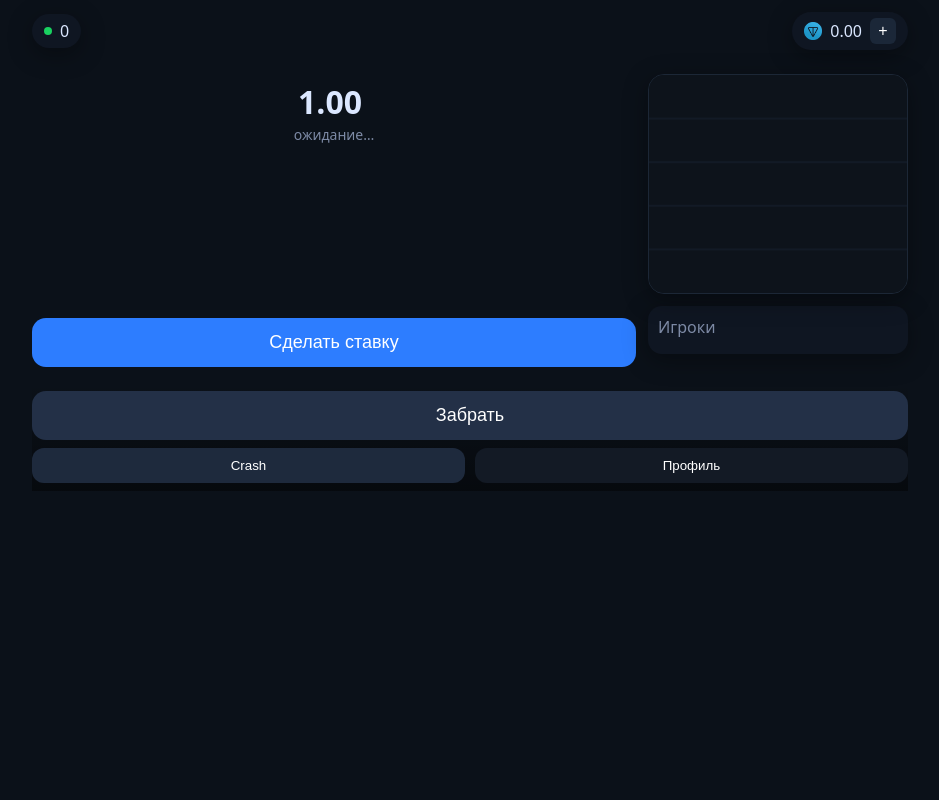
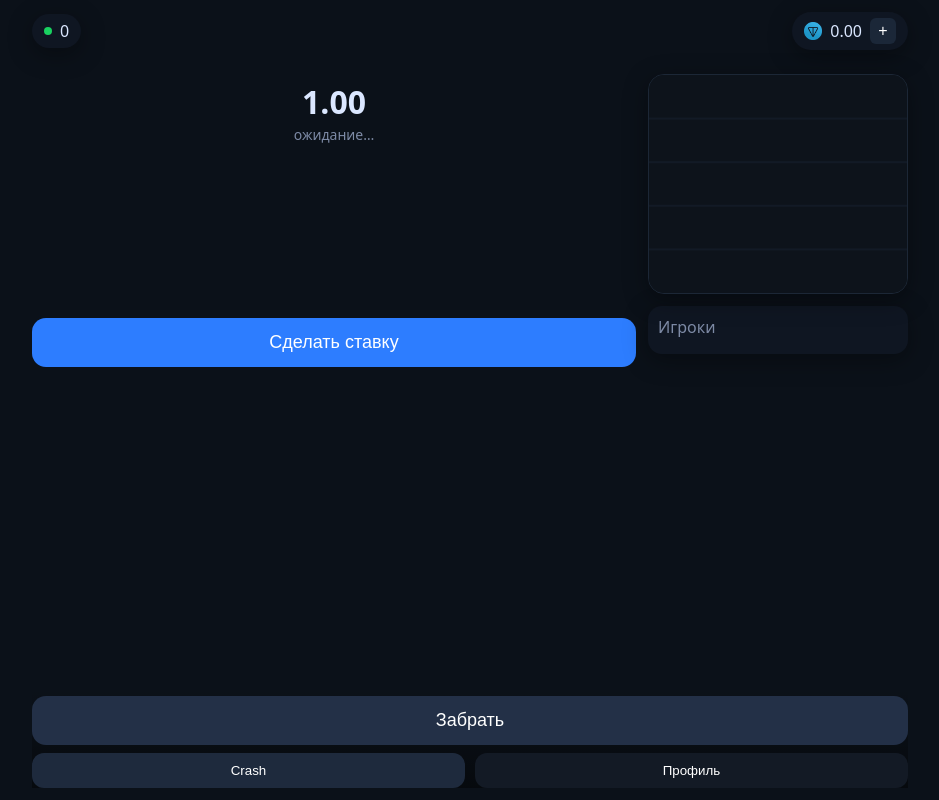
Before and after one commit to NikLaaaa/Racketka, a website: page public/index.html in a window 1280 px wide. Shown: the whole page, without its empty margins (170-1109 px from the left). Drawn offline with Linux system fonts and the light colour scheme.

Commit message:
Update style.css

```diff
--- a/public/style.css
+++ b/public/style.css
@@ -8,27 +8,34 @@
   --bad: #ff5c5c;
   --chip: #1b2533;
   --shadow: 0 6px 24px rgba(0,0,0,.35);
+
+  --safe-bottom: env(safe-area-inset-bottom, 0px);
 }
 
-/* safe-area и корректная высота на iOS */
-:root { --safe-bottom: env(safe-area-inset-bottom, 0px); }
 @supports (padding-bottom: constant(safe-area-inset-bottom)) {
-  :root { --safe-bottom: constant(safe-area-inset-bottom); }
+  :root{
+    --safe-bottom: constant(safe-area-inset-bottom);
+  }
 }
-html,body{ height:100%; }
-body{
+
+*{ box-sizing:border-box; }
+
+html,body{
   margin:0; padding:0;
+  height:100%;
   background:var(--bg);
   color:var(--text);
   font-family:system-ui, -apple-system, Segoe UI, Roboto, sans-serif;
-  min-height:100dvh;
-  padding-bottom:max(8px, var(--safe-bottom));
 }
-
-*{ box-sizing:border-box; }
 img{ display:block; }
 
-.wrap{ max-width:900px; margin:0 auto; padding:12px; }
+.wrap{
+  max-width:900px; margin:0 auto;
+  min-height:100dvh;
+  display:flex;
+  flex-direction:column;
+  padding:12px 12px calc(12px + var(--safe-bottom));
+}
 
 /* top */
 .topbar{ display:flex; align-items:center; gap:10px; }
@@ -72,12 +79,15 @@ img{ display:block; }
 /* stage layout */
 .stage{ position:relative; padding:8px 0 4px; }
 .centerHUD{ text-align:center; margin:6px 0 4px; }
-.mult{ font-size:32px; font-weight:800; }
-.status{ color:var(--muted); margin-top:2px; font-size:14px; }
-
-/* коэффициент + подсказка профита */
-.mult-wrap{ display:flex; align-items:baseline; gap:.5rem; justify-content:center; }
-.profit{ font-size:16px; font-weight:600; color:var(--ok); }
+.mult{
+  font-size:32px;
+  font-weight:800;
+}
+.status{
+  color:var(--muted);
+  margin-top:2px;
+  font-size:14px;
+}
 
 /* chart */
 .chart-wrap{
@@ -90,7 +100,10 @@ img{ display:block; }
   overflow:hidden;
   box-shadow:var(--shadow);
 }
-#chartCanvas{ width:100%; height:100%; display:block; }
+#chartCanvas{
+  width:100%; height:100%;
+  display:block;
+}
 
 /* buttons */
 .cta{ margin:12px 0; }
@@ -107,11 +120,10 @@ img{ display:block; }
 .btn.cash{ background:#233047; }
 .btn.ghost{ background:#1a2333; }
 
-/* зелёный «Забрать», когда есть активная ставка */
-#cashoutBtn.armed{
-  background: var(--ok);
-  color:#0b1a12;
-  border-color: transparent;
+.btn.cash.active{
+  background:var(--ok) !important;
+  color:#000;
+  font-weight:700;
 }
 
 /* players list */
@@ -138,9 +150,6 @@ img{ display:block; }
   background:#0f1520;
   border-radius:10px;
 }
-.pinfo{ display:flex; align-items:center; gap:10px; }
-.pava{ width:28px; height:28px; border-radius:50%; object-fit:cover; background:#222; }
-.pava--ph{ background:#2a3344; }
 .pname{ font-weight:600; }
 .pval.good{ color:var(--ok); }
 
@@ -155,6 +164,7 @@ img{ display:block; }
   border-radius:14px;
   margin-bottom:12px;
 }
+
 .profile-ava{
   width:64px;
   height:64px;
@@ -163,24 +173,37 @@ img{ display:block; }
   background:#233047;
   flex-shrink:0;
 }
+
 .profile-name{ font-weight:700; }
+
 .profile-balance{
   margin-left:auto;
   display:flex;
   align-items:center;
   gap:6px;
 }
-.profile-balance img{ width:18px; height:18px; flex-shrink:0; }
+.profile-balance img{
+  width:18px; height:18px;
+  flex-shrink:0;
+}
 
-.profile-actions{ display:flex; flex-direction:column; gap:8px; margin-top:12px; }
-.wallet-info{ margin-top:8px; color:var(--muted); word-break:break-all; }
+.profile-actions{
+  display:flex; flex-direction:column;
+  gap:8px;
+  margin-top:12px;
+}
+
+.wallet-info{
+  margin-top:8px;
+  color:var(--muted);
+  word-break:break-all;
+}
 
 /* footer */
 .footer{
-  position:sticky; bottom:0;
+  margin-top:auto;
   background:linear-gradient(180deg,transparent, rgba(0,0,0,.45));
   padding-top:8px;
-  padding-bottom: max(8px, var(--safe-bottom));
 }
 .tabbar{
   display:flex;
```
